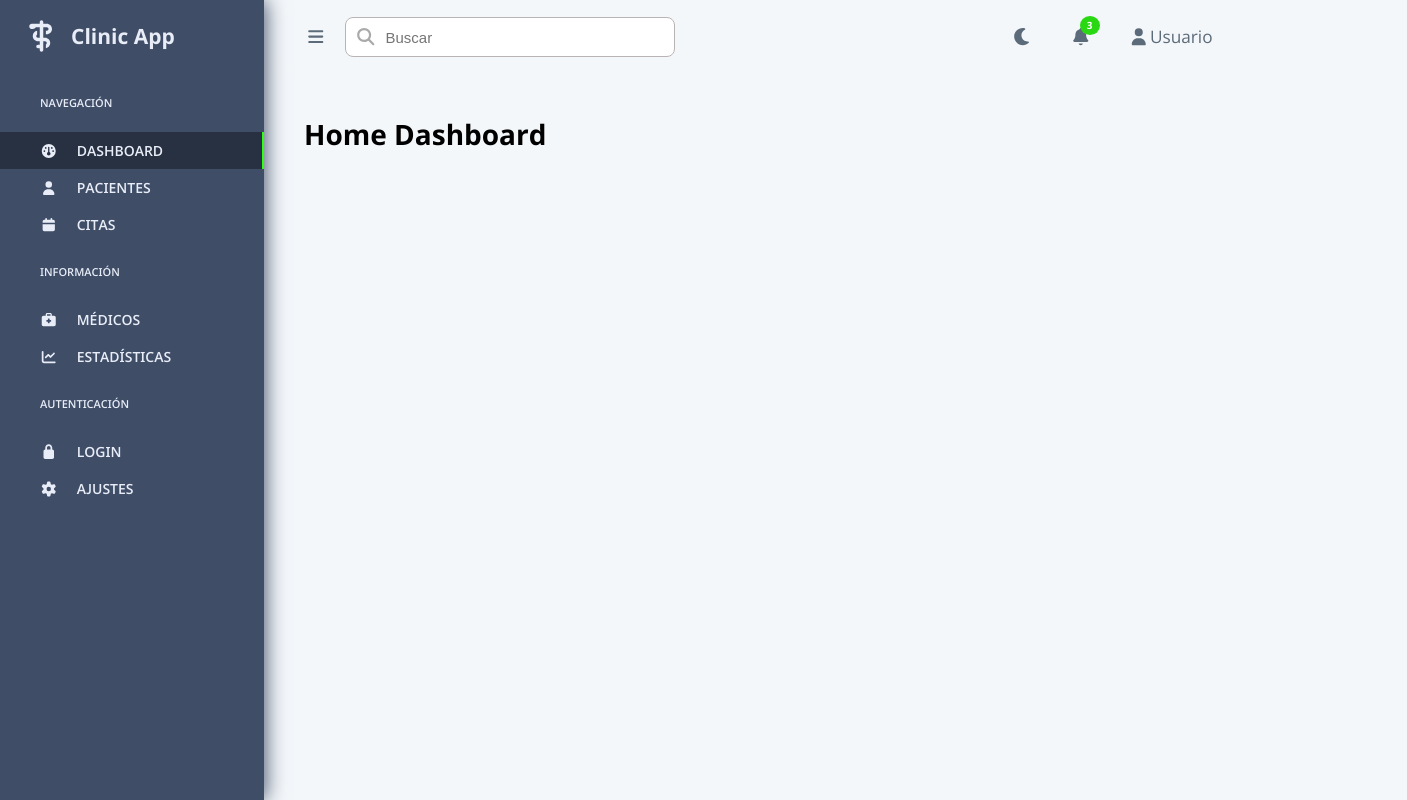
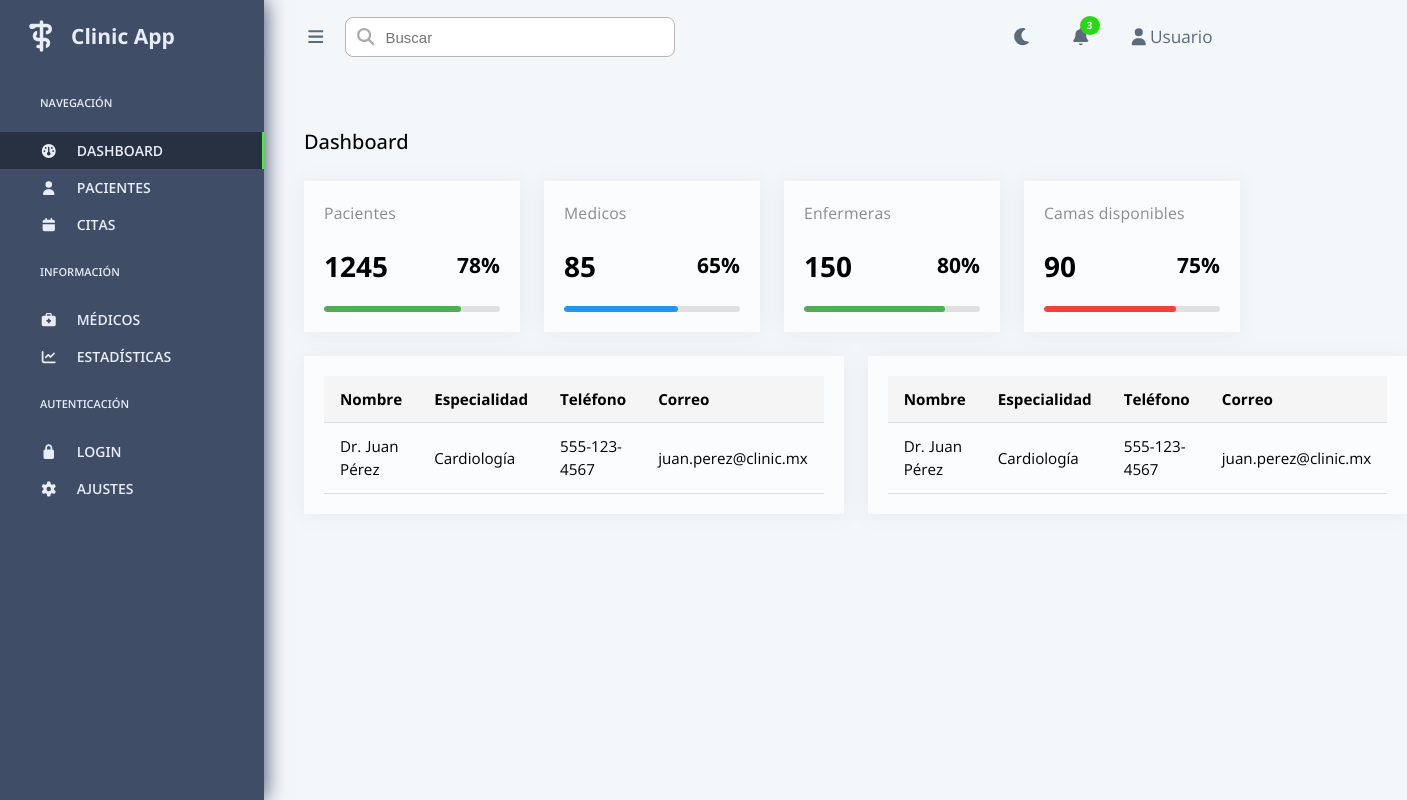
Before and after one commit to starwalker-studio/clinic-dashboard-portfolio, a React (Vite) app: page / in a window 1280 px wide. Shown: the whole page, 1407 px wide, since content can reach past the window. Built offline with nearby package versions, Linux system fonts and the light colour scheme.

Commit message:
cards & tables added to home dashboard

```diff
--- /dev/null
+++ b/src/components/home/Home.module.scss
@@ -0,0 +1,119 @@
+.header_style {
+    margin-bottom: 1.5rem;
+
+    h5 {
+        font-weight: 500;
+        margin-bottom: 0;
+        font-size: 20px;
+    }
+}
+
+.grid_columns {
+    display: grid;
+    grid-template-columns: repeat(12, minmax(0, 1fr));
+    column-gap: 1.5rem;
+}
+
+.col_span_6 {
+    grid-column: span 3 / span 3;
+}
+
+.card {
+    width: 100%;
+    padding: 20px;
+    position: relative;
+    margin-bottom: 1.5rem;
+    background-color: rgba(255, 255, 255, 0.7);
+    --tw-shadow: 0 1px 20px 0 rgba(69, 90, 100, 0.08);
+    --tw-shadow-colored: 0 1px 20px 0 var(--tw-shadow-color);
+    box-shadow: var(--tw-ring-offset-shadow, 0 0 #0000), var(--tw-ring-shadow, 0 0 #0000), var(--tw-shadow);
+}
+
+.card_flex {
+    display: flex;
+    justify-content: space-between;
+}
+
+.card_header {
+    border-bottom-width: 0px !important;
+    border-color: rgba(241, 241, 241, 0.734);
+    padding-bottom: 0px !important;
+
+    h6 {
+        font-size: .985rem;
+        font-weight: 400;
+        line-height: 1.57;
+        letter-spacing: .0125em;
+        font-family: inherit;
+        color: rgb(140, 140, 140);
+        margin: 0;
+        // text-transform: none !important;
+    }
+}
+
+.card_body {
+    display: flex;
+    justify-content: space-between;
+    align-items: center;
+
+    h1 {
+        font-size: 2em;
+    }
+}
+
+.progress_bar {
+    height: 6px;
+    border-radius: 4px;
+    background-color: #e0e0e0;
+    overflow: hidden;
+
+    .fill {
+        height: 100%;
+        border-radius: 4px;
+        transition: width 0.3s ease;
+    }
+}
+
+.flex_wrap {
+    display: flex;
+    // flex-wrap: wrap;
+    // justify-content: space-between;
+    width: 100%;
+    // margin: -12px;
+}
+
+.table_wrapper {
+    width: 100%;
+    overflow-x: auto;
+
+    table {
+        width: 100%;
+        border-collapse: collapse;
+        font-size: 0.95rem;
+        text-align: left;
+
+        thead {
+            background-color: #f5f5f5;
+        }
+
+        th,
+        td {
+            padding: 12px 16px;
+            border-bottom: 1px solid #ddd;
+        }
+
+        tr:hover {
+            background-color: #f9f9f9;
+        }
+    }
+}
+
+.col_wide_left {
+    width: 100%;
+    padding-right: 1.6ex;
+}
+
+.col_wide_right {
+    width: 100%;
+    padding-left: 1.6ex;
+}
--- a/src/components/home/Home.tsx
+++ b/src/components/home/Home.tsx
@@ -1,8 +1,151 @@
+import style from './Home.module.scss';
 
 export const Home = () => {
+
+  const getColor = (trend: string) => {
+    switch (trend) {
+      case "up":
+        return "#4caf50"; // verde
+      case "down":
+        return "#f44336"; // rojo
+      default:
+        return "#2196f3"; // azul
+    }
+  };
+
   return (
-    <div>
-        <h1>Home Dashboard</h1>
-    </div>
+    <>
+      <div className={style.header_style}>
+        <h5>Dashboard</h5>
+      </div>
+      <div className={style.grid_columns}>
+        <div className={style.col_span_6}>
+          <div className={style.card}>
+            <div className={style.card_header}>
+              <h6>Pacientes</h6>
+            </div>
+            <div className={style.card_body}>
+              <div>
+                <h1>1245</h1>
+              </div>
+              <div>
+                <h2>78%</h2>
+              </div>
+            </div>
+            <div className={style.progress_bar}>
+              <div className={style.fill}
+                style={{ width: `${78}%`, backgroundColor: getColor("up") }}>
+              </div>
+            </div>
+          </div>
+        </div>
+        <div className={style.col_span_6}>
+          <div className={style.card}>
+            <div className={style.card_header}>
+              <h6>Medicos</h6>
+            </div>
+            <div className={style.card_body}>
+              <div>
+                <h1>85</h1>
+              </div>
+              <div>
+                <h2>65%</h2>
+              </div>
+            </div>
+            <div className={style.progress_bar}>
+              <div className={style.fill}
+                style={{ width: `${65}%`, backgroundColor: getColor("neutral") }}>
+              </div>
+            </div>
+          </div>
+        </div>
+        <div className={style.col_span_6}>
+          <div className={style.card}>
+            <div className={style.card_header}>
+              <h6>Enfermeras</h6>
+            </div>
+            <div className={style.card_body}>
+              <div>
+                <h1>150</h1>
+              </div>
+              <div>
+                <h2>80%</h2>
+              </div>
+            </div>
+            <div className={style.progress_bar}>
+              <div className={style.fill}
+                style={{ width: `${80}%`, backgroundColor: getColor("up") }}>
+              </div>
+            </div>
+          </div>
+        </div>
+        <div className={style.col_span_6}>
+          <div className={style.card}>
+            <div className={style.card_header}>
+              <h6>Camas disponibles</h6>
+            </div>
+            <div className={style.card_body}>
+              <div>
+                <h1>90</h1>
+              </div>
+              <div>
+                <h2>75%</h2>
+              </div>
+            </div>
+            <div className={style.progress_bar}>
+              <div className={style.fill}
+                style={{ width: `${75}%`, backgroundColor: getColor("down") }}>
+              </div>
+            </div>
+          </div>
+        </div>
+      </div>
+      <div className={style.flex_wrap}>
+        <div className={style.col_wide_left}>
+          <div className={style.card}>
+            <div className={style.table_wrapper}>
+              <table>
+                <thead>
+                  <th>Nombre</th>
+                  <th>Especialidad</th>
+                  <th>Teléfono</th>
+                  <th>Correo</th>
+                </thead>
+                <tbody>
+                  <tr>
+                    <td>Dr. Juan Pérez</td>
+                    <td>Cardiología</td>
+                    <td>555-123-4567</td>
+                    <td>juan.perez@clinic.mx</td>
+                  </tr>
+                </tbody>
+              </table>
+            </div>
+          </div>
+        </div>
+        <div className={style.col_wide_right}>
+          <div className={style.card}>
+            <div className={style.table_wrapper}>
+              <table>
+                <thead>
+                  <th>Nombre</th>
+                  <th>Especialidad</th>
+                  <th>Teléfono</th>
+                  <th>Correo</th>
+                </thead>
+                <tbody>
+                  <tr>
+                    <td>Dr. Juan Pérez</td>
+                    <td>Cardiología</td>
+                    <td>555-123-4567</td>
+                    <td>juan.perez@clinic.mx</td>
+                  </tr>
+                </tbody>
+              </table>
+            </div>
+          </div>
+        </div>
+      </div>
+    </>
   )
 }
--- a/src/main/layouts/Sidebar/Sidebar.tsx
+++ b/src/main/layouts/Sidebar/Sidebar.tsx
@@ -2,9 +2,6 @@ import { ItemList } from './layout/ItemList';
 import style from './Sidebar.module.scss';
 
 export const Sidebar = () => {
-
-    // -> https://themewagon.github.io/DattaAble/dashboard/index.html
-    // -> https://themewagon.github.io/Mantis-Vue/dashboard
 
     const { clinicIcon, Content } = ItemList();
 
```
Also changed, not shown: 1 other file (tests, documents, lock files or other folders).
